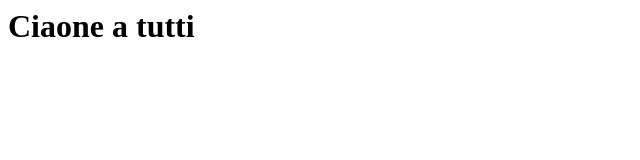
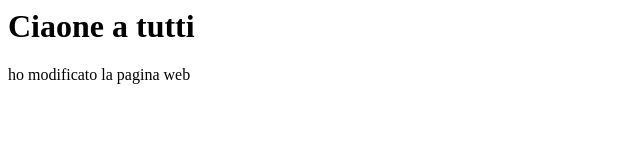
Before and after one commit to filsar/Projects, a plain HTML site: page index.html in a window 1280 px wide. Shown: the whole page, without its empty margins (0-640 px from the left). Drawn offline with Linux system fonts and the light colour scheme.

Commit message:
Modificata la pagina web

```diff
--- a/index.html
+++ b/index.html
@@ -1,3 +1,4 @@
 <html>
 <h1>Ciaone a tutti</h1>
+<p>ho modificato la pagina web</p>
 </html>
```
